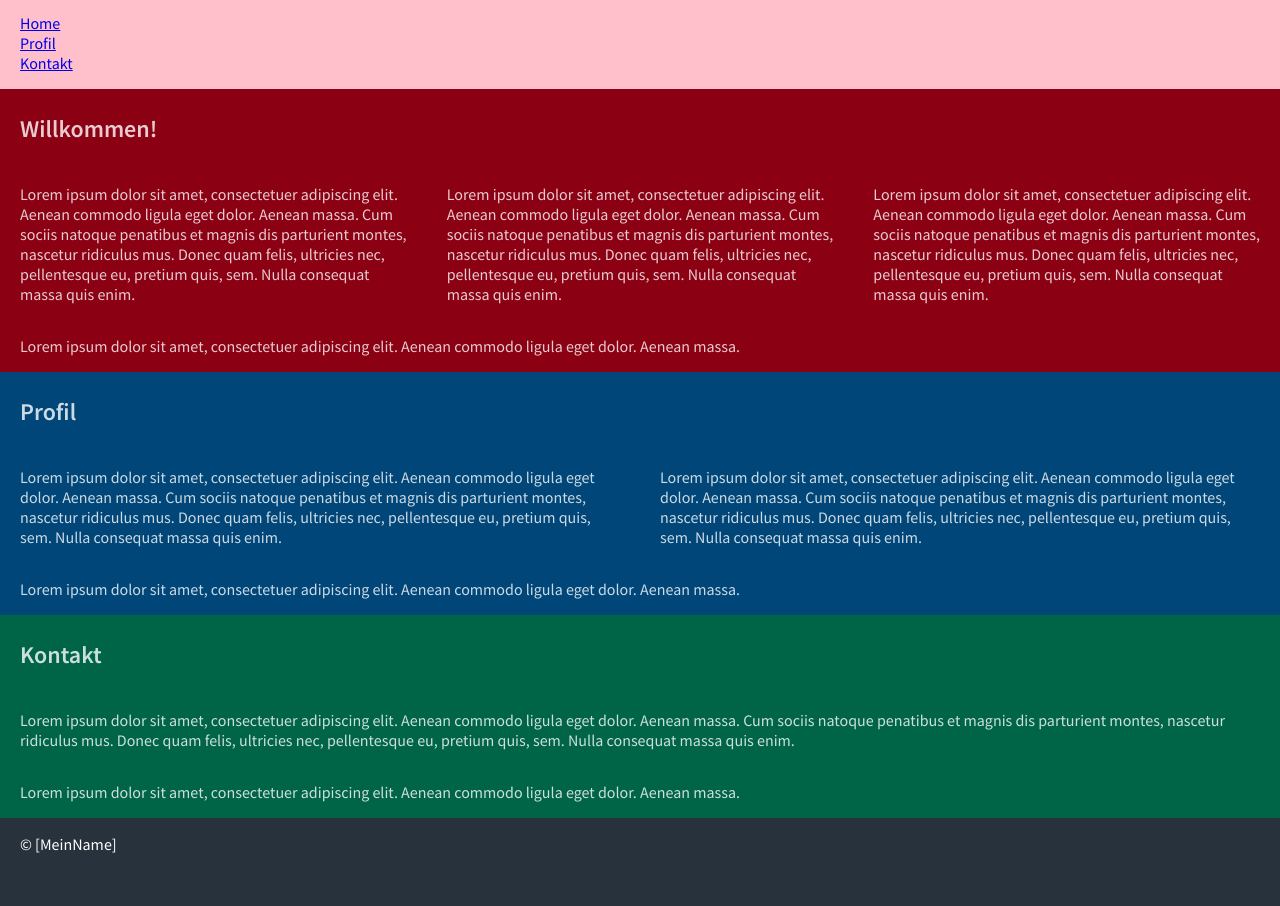
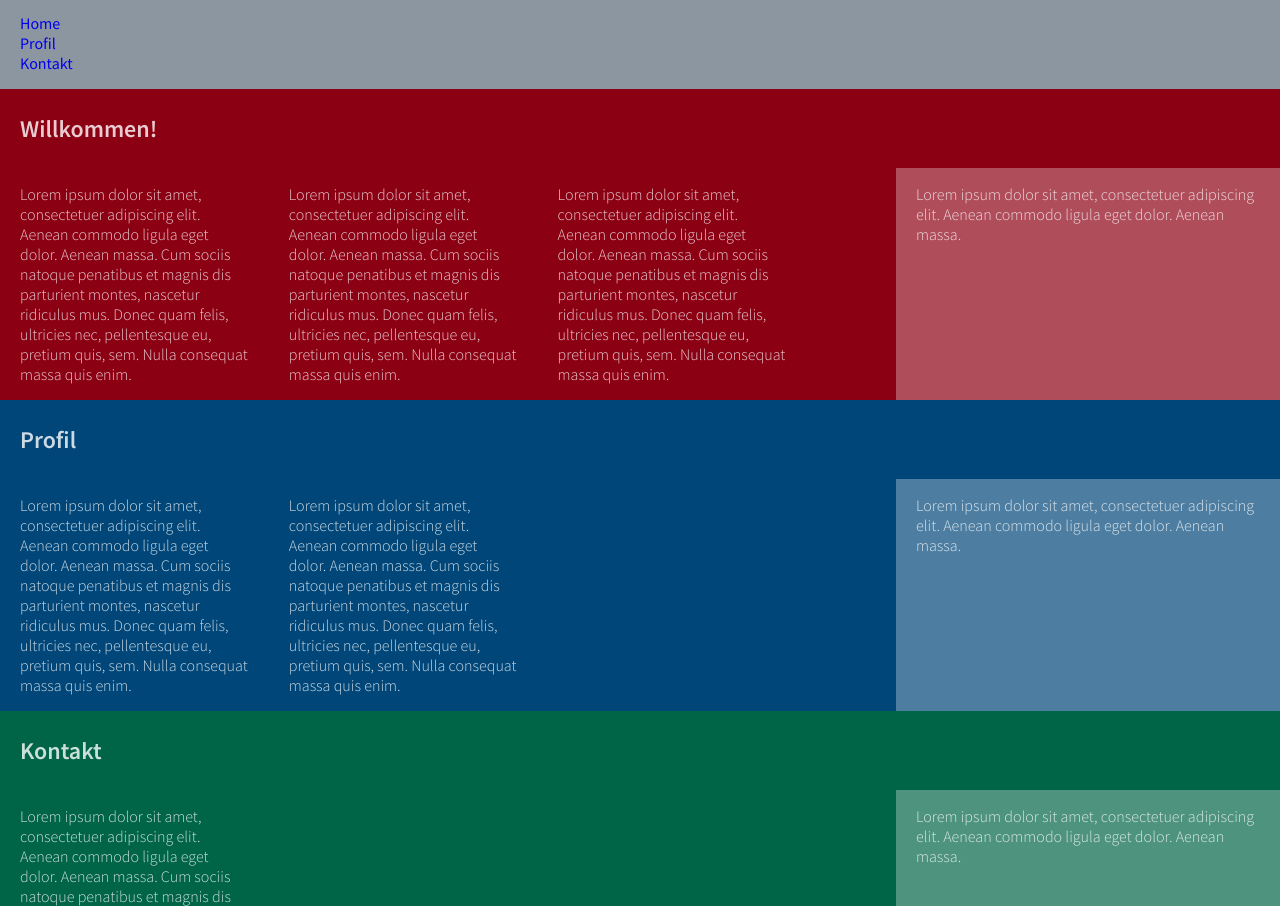
Before and after one commit to Gefluegelbomber/gefluegelbomber.github.io, a plain HTML site: page my-wordpress-theme/index.html in a window 1280 px wide. Shown: the part 107-1013 px from the top of the page. Before the commit the page ends 977 px from the top, so only its background shows below. Drawn offline with Linux system fonts and the light colour scheme.

Commit message:
Kartoffelsalat

```diff
--- a/my-wordpress-theme/index.html
+++ b/my-wordpress-theme/index.html
@@ -1,3 +1,10 @@
+<!--
+Index File für Ennos 'My Wordpress Theme'.
+Übung im Rahmen des Kurses Software Entwickler: WordPress
+Autor: Enno Hyttrek
+Version: i.1.0.1.1, 190829, 14:30
+-->
+
 <!DOCTYPE html>
 <html lang="de">
     <head>
@@ -11,7 +18,7 @@
     <body>
         <header>
             <h1>Site Titel</h1>
-            <nav>
+            <nav id="main-nav"> <!--(id added i.1.0.1.1 Ehy) -->
             <ul>
                 <li><a href="#">Home</a></li>
                 <li><a href="#">Profil</a></li>
@@ -23,7 +30,8 @@
         <main>
             <article class="home">
                 <h2>Willkommen!</h2>
-                <section class="flex-container">
+                <div class="section-aside-wrapper"> <!--(wrappers added i.1.0.1.1 Ehy) -->
+                    <section class="flex-container article-content">
                         <p>
                         Lorem ipsum dolor sit amet, consectetuer adipiscing elit. Aenean commodo ligula eget dolor. Aenean massa. Cum sociis natoque penatibus et magnis dis parturient montes, nascetur ridiculus mus. Donec quam felis, ultricies nec, pellentesque eu, pretium quis, sem. Nulla consequat massa quis enim.
                         </p>
@@ -35,16 +43,18 @@
                         </p>
 
                     </section>
-                <aside>
+                    <aside class="article-sidebar">
                         <p>
                         Lorem ipsum dolor sit amet, consectetuer adipiscing elit. Aenean commodo ligula eget dolor. Aenean massa.
                         </p>
                     </aside>
+                </div><!--.section-aside-wrapper -->
             </article>
 
             <article class="profil">
                 <h2>Profil</h2>
-                <section class="flex-container">
+               <div class="section-aside-wrapper">
+                <section class="flex-container article-content">
                     <p>
                     Lorem ipsum dolor sit amet, consectetuer adipiscing elit. Aenean commodo ligula eget dolor. Aenean massa. Cum sociis natoque penatibus et magnis dis parturient montes, nascetur ridiculus mus. Donec quam felis, ultricies nec, pellentesque eu, pretium quis, sem. Nulla consequat massa quis enim.
                     </p>
@@ -53,27 +63,30 @@
                     </p>
 
                 </section>
-                <aside>
+                <aside class="article-sidebar">
                     <p>
                     Lorem ipsum dolor sit amet, consectetuer adipiscing elit. Aenean commodo ligula eget dolor. Aenean massa.
                     </p>
                 </aside>
+              </div><!--.section-aside-wrapper -->
             </article>
 
             <article class="kontakt">
                 <h2>Kontakt</h2>
-                <section class="flex-container">
+               <div class="section-aside-wrapper">
+                <section class="flex-container article-content">
                     <p>
                     Lorem ipsum dolor sit amet, consectetuer adipiscing elit. Aenean commodo ligula eget dolor. Aenean massa. Cum sociis natoque penatibus et magnis dis parturient montes, nascetur ridiculus mus. Donec quam felis, ultricies nec, pellentesque eu, pretium quis, sem. Nulla consequat massa quis enim.
                     </p>
 
 
                 </section>
-                <aside>
+                <aside class="article-sidebar">
                     <p>
                     Lorem ipsum dolor sit amet, consectetuer adipiscing elit. Aenean commodo ligula eget dolor. Aenean massa.
                     </p>
                 </aside>
+              </div><!--.section-aside-wrapper -->
             </article>
         </main>
 
--- a/my-wordpress-theme/style.css
+++ b/my-wordpress-theme/style.css
@@ -1,5 +1,8 @@
 /*---------------------
-Stylesheet für Ennos eigenes WP Theme
+Stylesheet für Ennos 'My Wordpress Theme'.
+Übung im Rahmen des Kurses Software Entwickler: WordPress
+Autor: Enno Hyttrek
+Version: s.1.0.1.1, 190829, 14:30
 ---------------------*/
 
 /*---------------------
@@ -27,6 +30,10 @@ body {
     font-family: 'Source Sans Pro', 'Helvetica', Arial, sans-serif;
 }
 
+a {
+    text-decoration: none; /*(added 1.0.1.1 Ehy)*/
+}
+
 /*---------------------
 Layout
 ---------------------*/
@@ -41,6 +48,30 @@ p,ul {
     padding: 1em 20px;
 }
 
+
+/*---------------------
+Navigation (chapter added 1.0.1.1 Ehy)
+---------------------*/
+
+nav#main-nav {
+
+}
+
+nav#main-nav ul {
+
+}
+
+nav#main-nav ul li {
+
+}
+
+nav#main-nav ul li a {
+
+}
+
+nav#main-nav ul li a:hover {
+
+}
 
 /*---------------------
 Color & Style
@@ -76,7 +107,17 @@ main {
     background-color: rgb(0,100,70);
 }
 
+aside {
+    background-color: rgba(255,255,255,0.3);
+}
 
+/*---------------------
+Typography (chapter added 1.0.1.1 Ehy)
+---------------------*/
+
+p {
+ font-weight: 300;
+}
 
 
 /*---------------------
@@ -84,23 +125,67 @@ Responsive Design -- Mobile First
 ---------------------*/
 
 @media only screen and (min-width: 600px) {
-
- header {
-    background-color: pink;
-}
-
 /**--------
-Layout
+Breakpoint 600px Layout
 --------**/
 
+.section-aside-wrapper,
 .flex-container {
   display: flex;
 }
 
-    .article-content p {
+.flex-container {
+flex-wrap: wrap;    /*(added 1.0.1.1 Ehy)*/
+}
+
+    .article-content {
+        width: 70%;
+    }
+
+    .article-sidebar {
         width: 30%;
     }
+
+.article-content p {
+    width: 50%; /*(changed 1.0.1.1 Ehy)*/
+}
+
 
 
 
 }
+
+
+
+@media only screen and (min-width: 1024px){ /*(added 1.0.1.1 Ehy)*/
+ /**--------
+Breakpoint 1024px Layout
+--------**/
+
+.article-content p {
+    width: 30%;
+}
+
+
+}
+
+
+@media only screen and (min-width: 1440px){ /*(added 1.0.1.1 Ehy)*/
+ /**--------
+Breakpoint 1440px Layout
+--------**/
+
+    .article-content {
+        width: 80%;
+    }
+
+    .article-sidebar {
+        width: 20%;
+    }
+
+.article-content p {
+    width: 25%;
+}
+
+
+}
```
Lines whose indentation alone changed are shown as unchanged.
